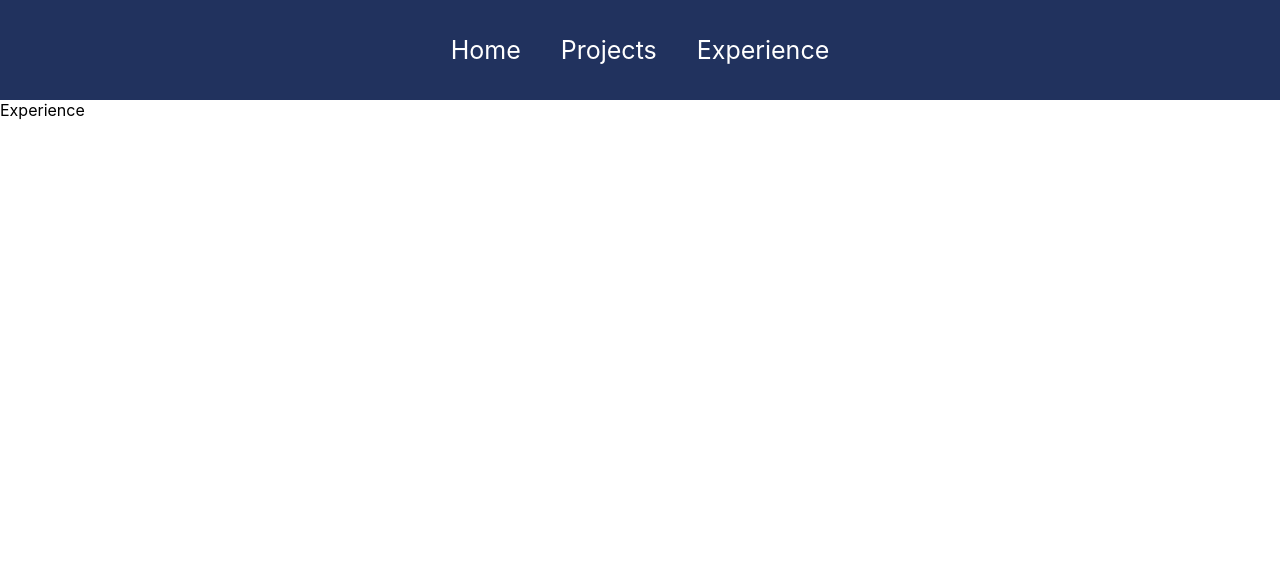
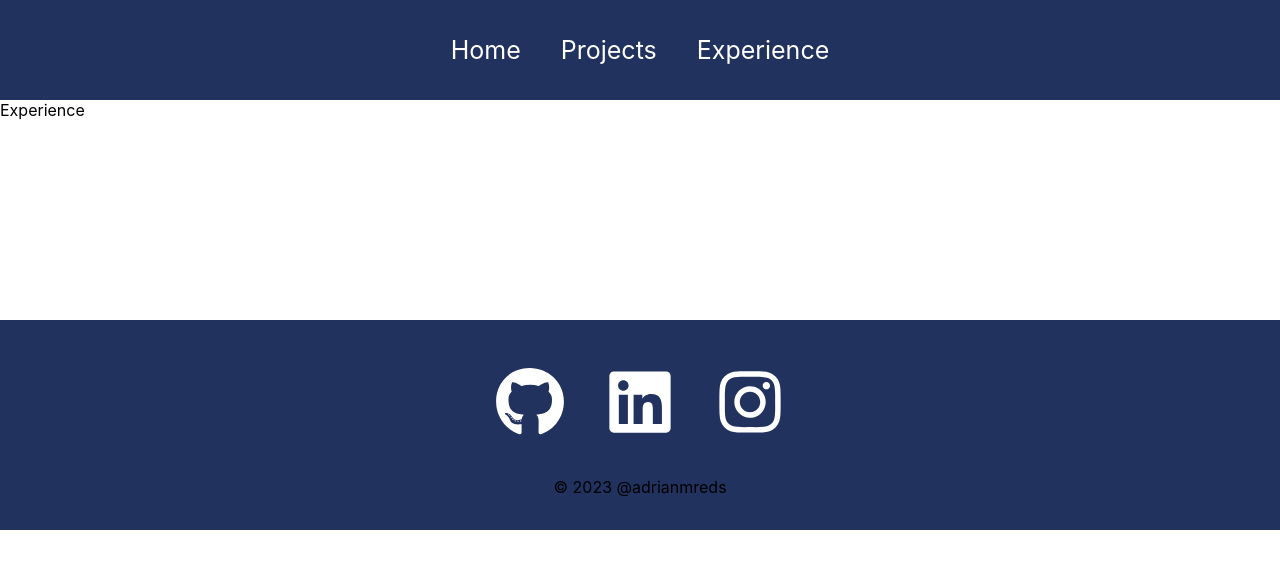
Before and after one commit to AdrianMReds/adrianmreds-portfolio, a React (Create React App) app: page /experience in a window 1280 px wide. Shown: the top 568 px of the page. Built offline with nearby package versions, Linux system fonts and the light colour scheme.

Commit message:
Footer complete

```diff
--- a/src/App.js
+++ b/src/App.js
@@ -3,6 +3,7 @@ import { BrowserRouter as Router, Routes, Route } from "react-router-dom";
 import Home from "./pages/Home";
 import Projects from "./pages/Projects";
 import Experience from "./pages/Experience";
+import Footer from "./components/Footer";
 
 function App() {
   return (
@@ -14,6 +15,7 @@ function App() {
           <Route path="/projects" element={<Projects />} />
           <Route path="/experience" element={<Experience />} />
         </Routes>
+        <Footer />
       </Router>
     </div>
   );
--- /dev/null
+++ b/src/components/Footer.js
@@ -0,0 +1,18 @@
+import React from "react";
+import { FaGithub, FaLinkedin, FaInstagram } from "react-icons/fa";
+import "../styles/Footer.css";
+
+const Footer = () => {
+  return (
+    <div className="footer">
+      <div className="socialMedia">
+        <FaGithub />
+        <FaLinkedin />
+        <FaInstagram />
+      </div>
+      <p>&copy; 2023 @adrianmreds</p>
+    </div>
+  );
+};
+
+export default Footer;
--- /dev/null
+++ b/src/styles/Footer.css
@@ -0,0 +1,28 @@
+.footer {
+  width: 100%;
+  height: 200px;
+  background: #21325e;
+  display: flex;
+  justify-content: center;
+  align-items: center;
+  flex-direction: column;
+  padding-top: 10px;
+  margin-top: 200px;
+}
+
+.socialMedia svg {
+  color: white;
+  margin: 20px;
+  font-size: 70px;
+  cursor: pointer;
+}
+
+footer p {
+  color: white;
+}
+
+@media only screen and (max-width: 600px) {
+  .footer svg {
+    font-size: 50px;
+  }
+}
```
